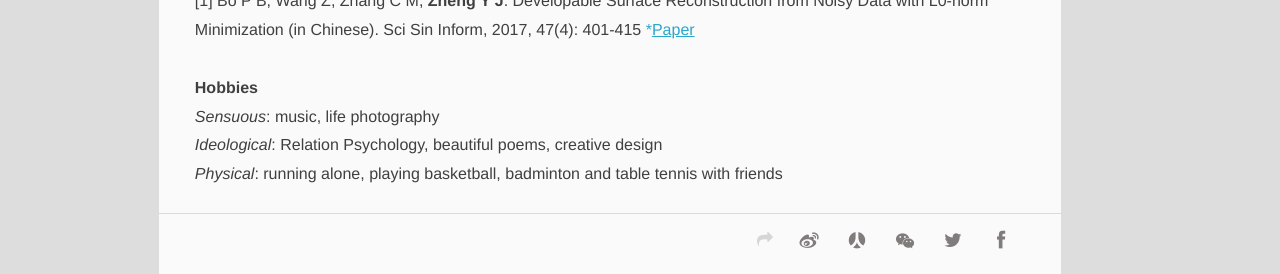
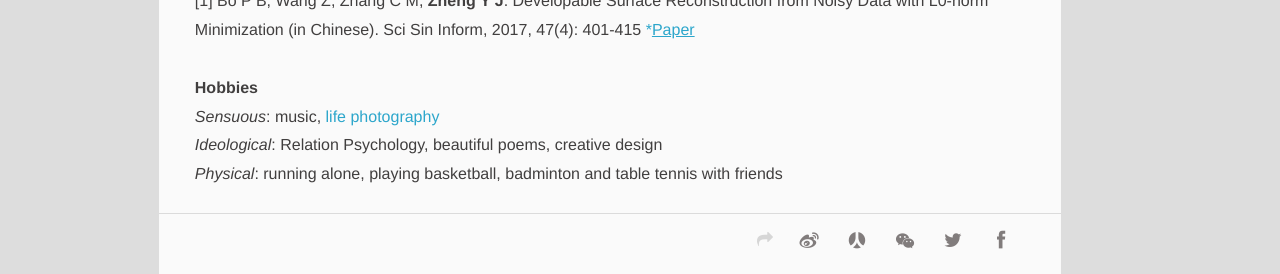
Before and after one commit to PAULYZHENG/paulyzheng.github.io, a Jekyll site: the page built from about/index.html, in a window 1280 px wide. Shown: the part 1241-1515 px from the top of the page. Built offline with Jekyll 4.4.1, drawn with Linux system fonts in a browser that asks for light colours; comment, search, counter and statistics services are not loaded; part of the change alters nothing that is shown; grey boxes are pictures that could not be loaded.

```diff
--- a/about/index.html
+++ b/about/index.html
@@ -46,6 +46,6 @@ Fabrication oriented geometric design and optimization<br/>
 <br/>
 <B>Hobbies</B>
 <br/>
-<I>Sensuous</I>: music, life photography<br/>
+<I>Sensuous</I>: music, <a href="https://paulyzheng.github.io/pgotograph/" title="photo" itemprop="url">life photography</a><br/>
 <I>Ideological</I>: Relation Psychology, beautiful poems, creative design<br/>
 <I>Physical</I>: running alone, playing basketball, badminton and table tennis with friends<br/>
```
